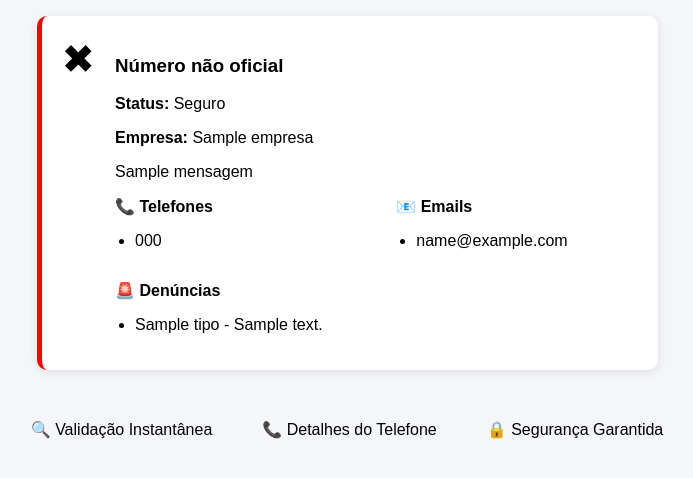
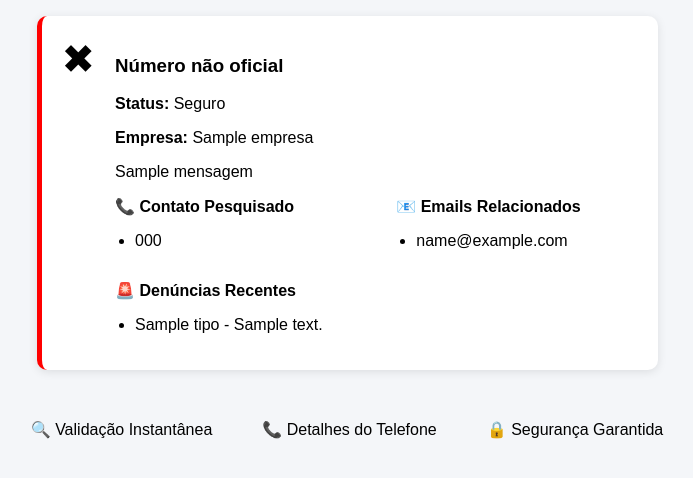
Before and after one commit to dealkis/CallCheck, a Flask app: template templates/index.html in a window 1280 px wide. Shown: the part 285-763 px from the top of the page, without its empty margins (293-986 px from the left). Run offline with Flask 3, Linux system fonts and the light colour scheme; the template is opened without the code that fills it: most values are stand-ins (such as "Sample title", 1, 10 or a date in 2020).

Commit message:
Update index.html

```diff
--- a/templates/index.html
+++ b/templates/index.html
@@ -3,8 +3,9 @@
 {% block content %}
 <section class="hero">
     <h1>Verifique o número de telefone da empresa</h1>
+    <!-- Removido o 'required' para permitir flexibilidade na pesquisa -->
     <form method="POST" class="form-box">
-        <input type="text" name="nome" placeholder="🏢 Nome da empresa" required>
+        <input type="text" name="nome" placeholder="🏢 Nome da empresa">
         <input type="text" name="telefone" placeholder="📞 Telefone">
         <button type="submit">Verificar</button>
     </form>
@@ -37,18 +38,20 @@
         <p>{{ resultado.mensagem }}</p>
 
         <div class="colunas">
-            {% if resultado.telefones %}
+            <!-- Exibe telefone se existir no resultado -->
+            {% if resultado.telefone %}
             <div class="coluna">
-                <strong>📞 Telefones</strong>
+                <strong>📞 Contato Pesquisado</strong>
                 <ul>
-                    {% for tel in resultado.telefones %}<li>{{ tel }}</li>{% endfor %}
+                    <li>{{ resultado.telefone }}</li>
                 </ul>
             </div>
             {% endif %}
 
+            <!-- Mantendo as colunas de suporte caso você adicione listas no futuro -->
             {% if resultado.emails %}
             <div class="coluna">
-                <strong>📧 Emails</strong>
+                <strong>📧 Emails Relacionados</strong>
                 <ul>
                     {% for email in resultado.emails %}<li>{{ email }}</li>{% endfor %}
                 </ul>
@@ -58,7 +61,7 @@
 
         {% if resultado.denuncias %}
         <div style="margin-top: 15px;">
-            <strong>🚨 Denúncias</strong>
+            <strong>🚨 Denúncias Recentes</strong>
             <ul>
                 {% for d in resultado.denuncias %}<li>{{ d.tipo }} - {{ d.descricao }}</li>{% endfor %}
             </ul>
```
